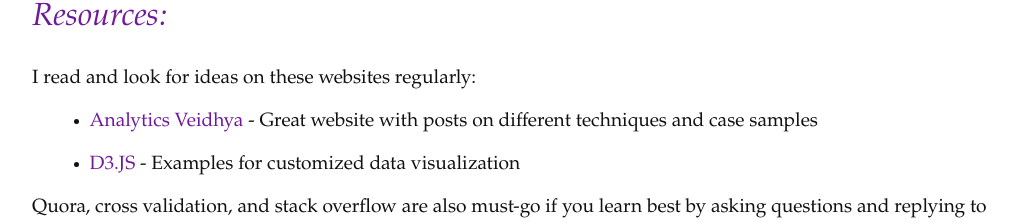
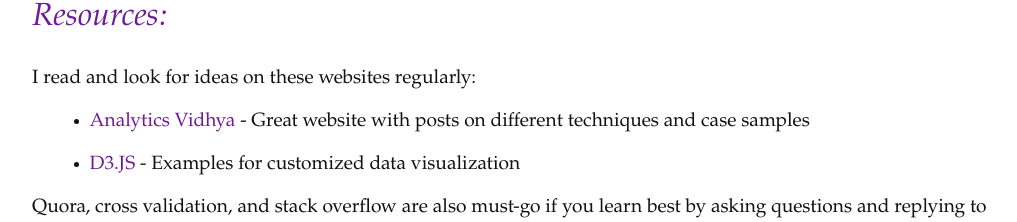
Before and after one commit to vionwinnie/old_website, a Jekyll site: the page built from material.md, in a window 1280 px wide. Shown: the part 730-952 px from the top of the page, without its empty margins (32-1049 px from the left). Built offline with Jekyll 4.4.1, drawn with Linux system fonts in a browser that asks for light colours; nearby versions of some CDN libraries.

Commit message:
Update material.md

```diff
--- a/material.md
+++ b/material.md
@@ -23,7 +23,7 @@ noline: 1
 ## Resources:
 I read and look for ideas on these websites regularly:
 
-- [Analytics Veidhya](https://www.analyticsvidhya.com/) - Great website with posts on different techniques and case samples
+- [Analytics Vidhya](https://www.analyticsvidhya.com/) - Great website with posts on different techniques and case samples
 - [D3.JS](https://github.com/d3/d3/wiki/Gallery) - Examples for customized data visualization
 
 
```
